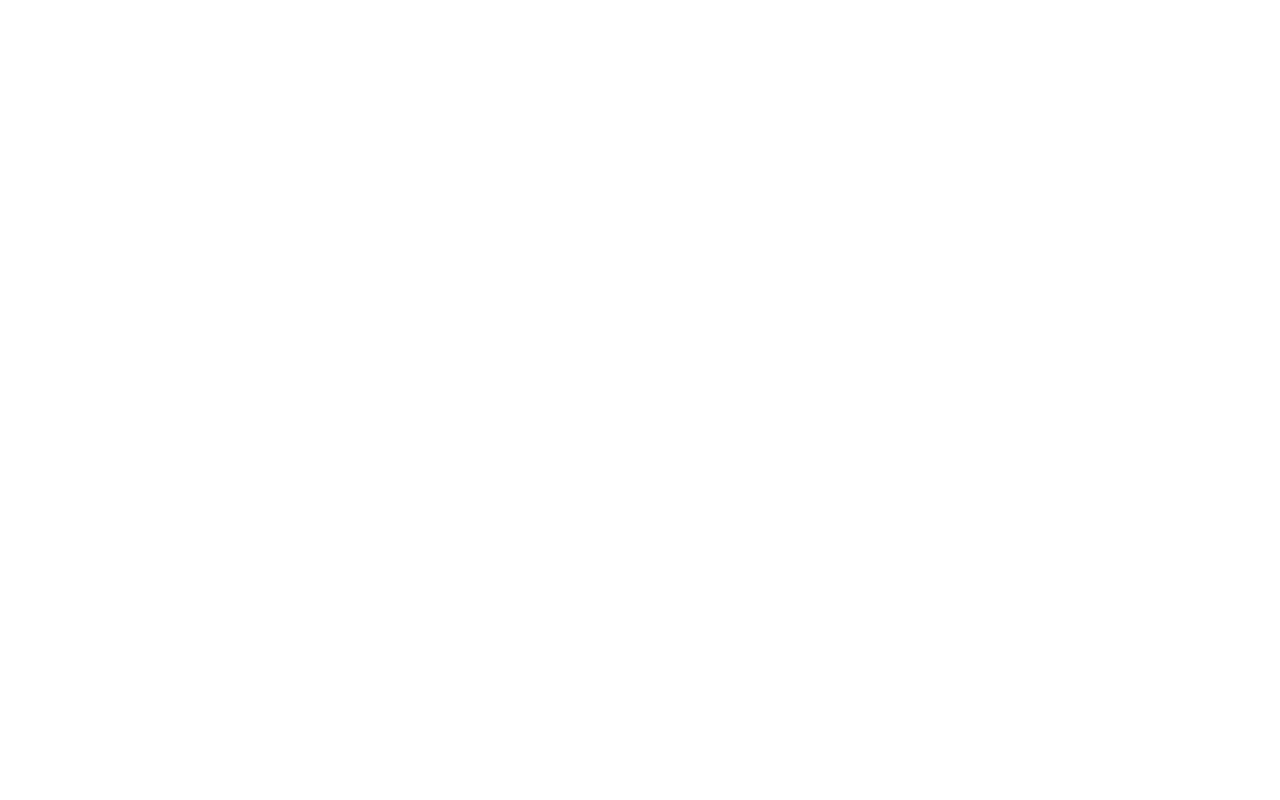
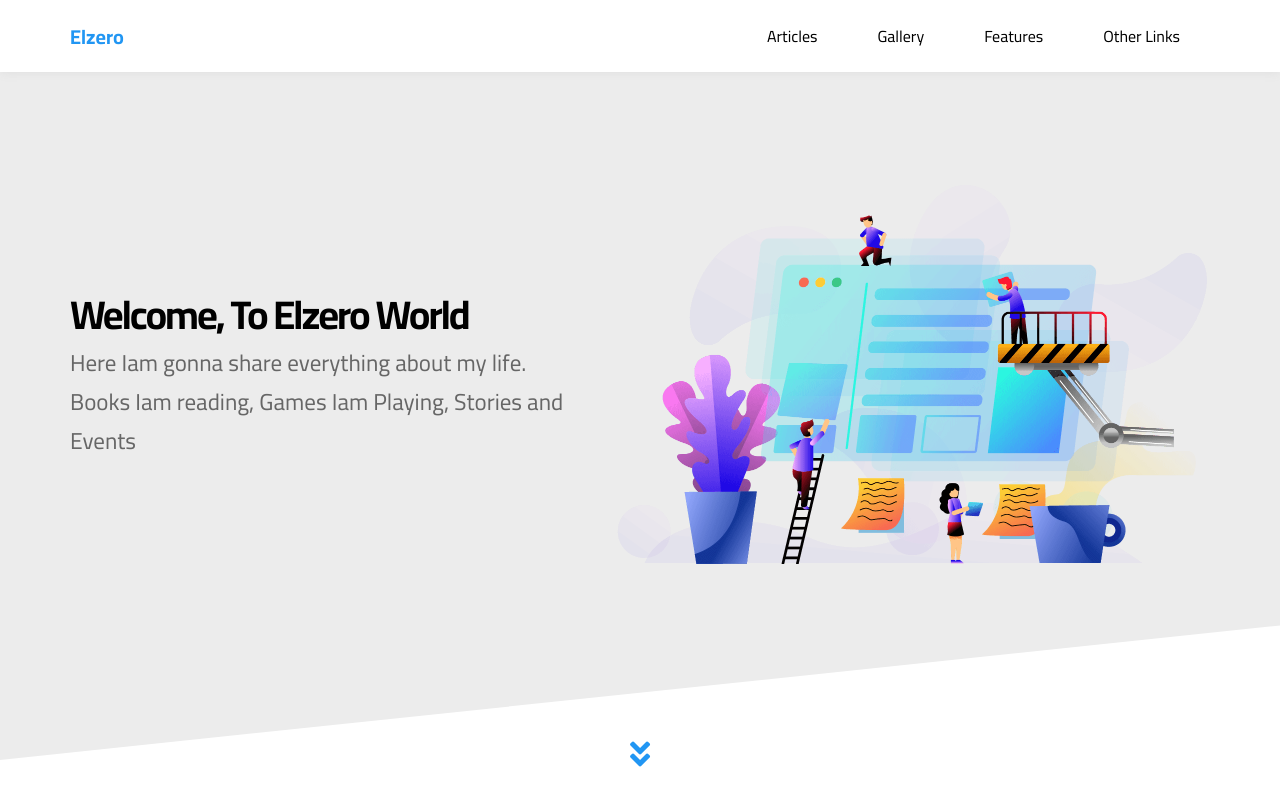
Before and after one commit to M-Ad-Dali/Template_Three_HTML_CSS, a plain HTML site: page index.html in a window 1280 px wide. Drawn offline with Linux system fonts and the light colour scheme.

Commit message:
header & landing

```diff
--- a/css/elzero.css
+++ b/css/elzero.css
@@ -1,10 +1,12 @@
 /* Start Variables */
 :root {
-  --min-color: #19c8fa;
-  --secondary-color: white;
-  --therd-color:#777;
-  --transpearent-color: rgb(15 116 143/ 70%);
-  --section-padding: 100px;
+  --min-color: #2196F3;
+  --min-color-alt: #1787E0;
+  --main-transition: 0.3s;
+  --secondary-color: ;
+  --therd-color: ;
+  --transpearent-color: ;
+  --section-padding: ;
 }
 /* End Variables */
 /* Start Global Rules */
@@ -19,10 +21,15 @@ html {
   scroll-behavior: smooth;
 }
 body {
-  font-family: "Open Sans", sans-serif;
+  font-family: "Cairo", sans-serif;
+}
+a {
+  text-decoration: none;
 }
 ul {
   list-style: none;
+  margin: 0;
+  padding: 0;
 }
 .container {
   padding-left: 15px;
@@ -55,3 +62,134 @@ ul {
   }
 }
 /* End global Rules */
+/* Start Header */
+.header {
+  background-color: white;
+  position: relative;
+  -webkit-box-shadow: 0 0 10px #ddd;
+  -moz-box-shadow: 0 0 10px #ddd;
+  box-shadow: 0 0 10px #ddd;
+}
+.header .container {
+display: flex;
+justify-content: space-between;
+align-items: center;
+flex-wrap: wrap;
+position: relative;
+}
+.header .logo {
+  color: var(--min-color);
+  font-size: 20px;
+  font-weight: bold;
+  height: 72px;
+  display: flex;
+  justify-content: center;
+  align-items: center;
+}
+@media (max-width: 767px) {
+  .header .logo {
+    width: 100%;
+    height: 50px;
+  }
+}
+.header .main-nav {
+  display: flex;
+}
+@media (max-width: 767px) {
+  .header .main-nav {
+    margin: auto;
+  }
+}
+.header .main-nav > li > a {
+  display: flex;
+  justify-content: center;
+  align-items: center;
+  height: 72px;
+  position: relative;
+  color: black;
+  padding: 0 30px;
+  overflow: hidden;
+  transition: var(--main-transition);
+}
+@media (max-width: 767px) {
+  .header .main-nav > li > a {
+    padding: 10px;
+    padding: 14px;
+    height: 40px;
+  }
+}
+.header .main-nav > li > a::before {
+  content: "";
+  position: absolute;
+  width: 100%;
+  height: 4px;
+  background-color: var(--min-color);
+  top: 0;
+  left: -100%;
+  transition: var(--main-transition);
+}
+.header .main-nav > li > a:hover {
+  color: var(--min-color);
+  background-color: #fafafa;
+}
+.header .main-nav > li > a:hover::before {
+  left: 0;
+}
+/* End Header */
+/* Start landing */
+.landing {
+  position: relative;
+}
+.landing::before {
+  content: "";
+  position: absolute;
+  left: 0;
+  top: -40px;
+  width: 100%;
+  height: 100%;
+  background-color: #ECECEC;
+  z-index: -1;
+  transform: skewY(-6deg);
+  transform-origin: top left;
+}
+.landing .container {
+  min-height: calc(100vh - 72px);
+  display: flex;
+  align-items: center;
+  padding-bottom: 120px;
+}
+.landing .text {
+  flex: 1;
+}
+.landing .text h1 {
+  font-size: 40px;
+  margin: 0;
+  letter-spacing: -2px;
+}
+.landing .text p {
+  font-size: 23px;
+  line-height: 1.7;
+  margin: 5px 0 0;
+  color: #666;
+  max-width: 500px;
+}
+.landing .image img {
+  width: 600px;
+  max-width: 100%;
+
+}
+.landing .go-down {
+  color: var(--min-color);
+  position: absolute;
+  bottom: 30px;
+  left: 50%;
+  transform: translateX(-50%);
+  transition: var(--main-transition);
+}
+.landing .go-down:hover {
+  color: var(--min-color-alt);
+}
+.landing .go-down i {
+
+}
+/* End landing */
--- a/index.html
+++ b/index.html
@@ -8,8 +8,41 @@
   <link rel="stylesheet" href="/css/elzero.css">
   <!-- Fount Awesome -->
   <link rel="stylesheet" href="/css/all.min.css">
+  <!-- Google fonts -->
+  <link rel="preconnect" href="https://fonts.googleapis.com">
+  <link rel="preconnect" href="https://fonts.gstatic.com" crossorigin>
+  <link href="https://fonts.googleapis.com/css2?family=Cairo:wght@200..1000&family=Open+Sans:ital,wght@0,300..800;1,300..800&family=Work+Sans:ital,wght@0,100..900;1,100..900&display=swap" rel="stylesheet">
+
 </head>
 <body>
-
+  <!-- Start Header -->
+  <div class="header" id="header">
+    <div class="container">
+      <a href="" class="logo">Elzero</a>
+      <ul class="main-nav">
+        <li><a href="#articles">Articles</a></li>
+        <li><a href="#gallery">Gallery</a></li>
+        <li><a href="#features">Features</a></li>
+        <li><a href="#">Other Links</a></li>
+      </ul>
+    </div>
+  </div>
+  <!-- End Header -->
+  <!-- Start Landing -->
+  <div class="landing">
+    <div class="container">
+      <div class="text">
+        <h1>Welcome, To Elzero World</h1>
+          <p>Here Iam gonna share everything about my life. Books Iam reading, Games Iam Playing, Stories and Events</p>
+      </div>
+      <div class="image">
+        <img src="imgs/landing-image.png" alt="">
+      </div>
+    </div>
+    <a href="#article" class="go-down">
+      <i class="fas fa-angle-double-down fa-2x"></i>
+    </a>
+  </div>
+  <!-- End Landing -->
 </body>
 </html>
```
Lines whose indentation alone changed are shown as unchanged.
